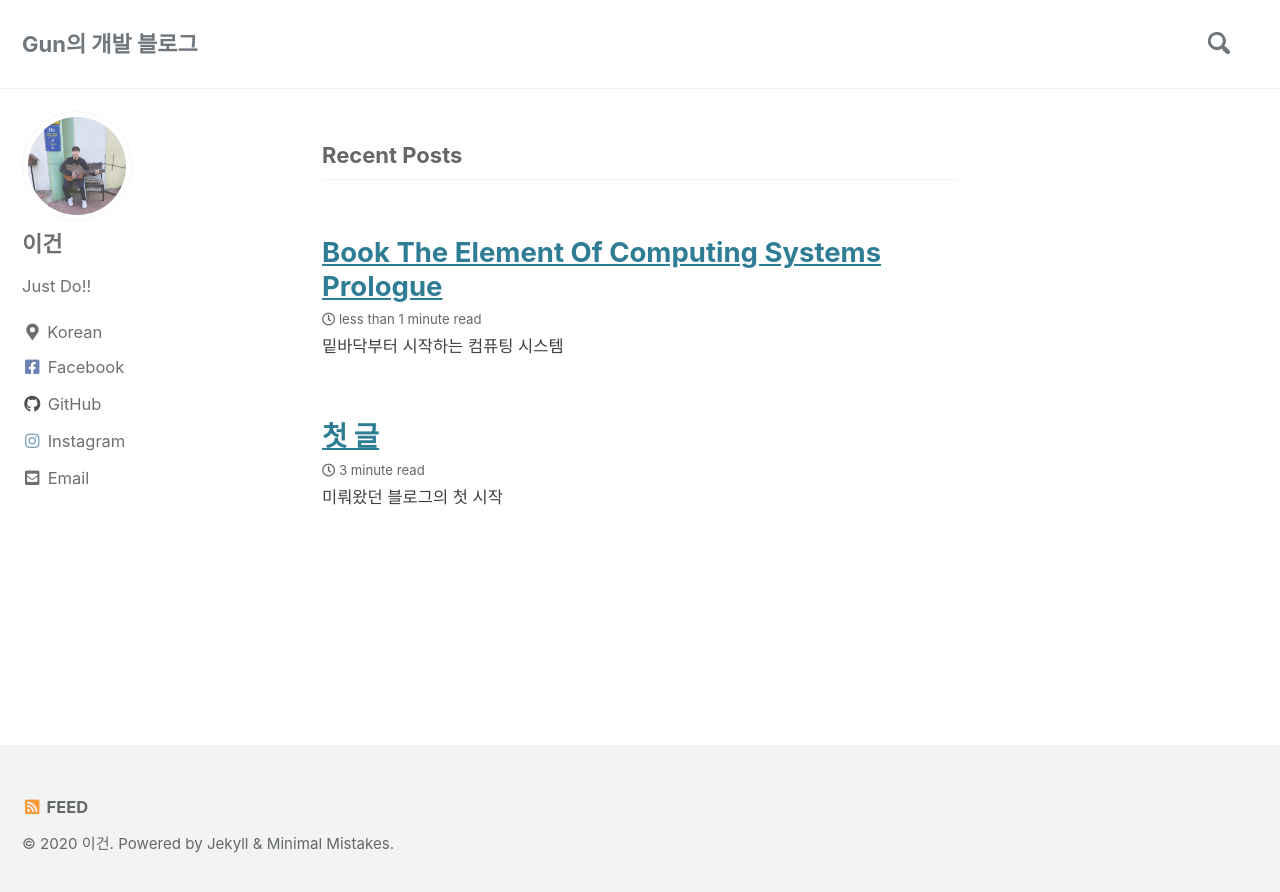
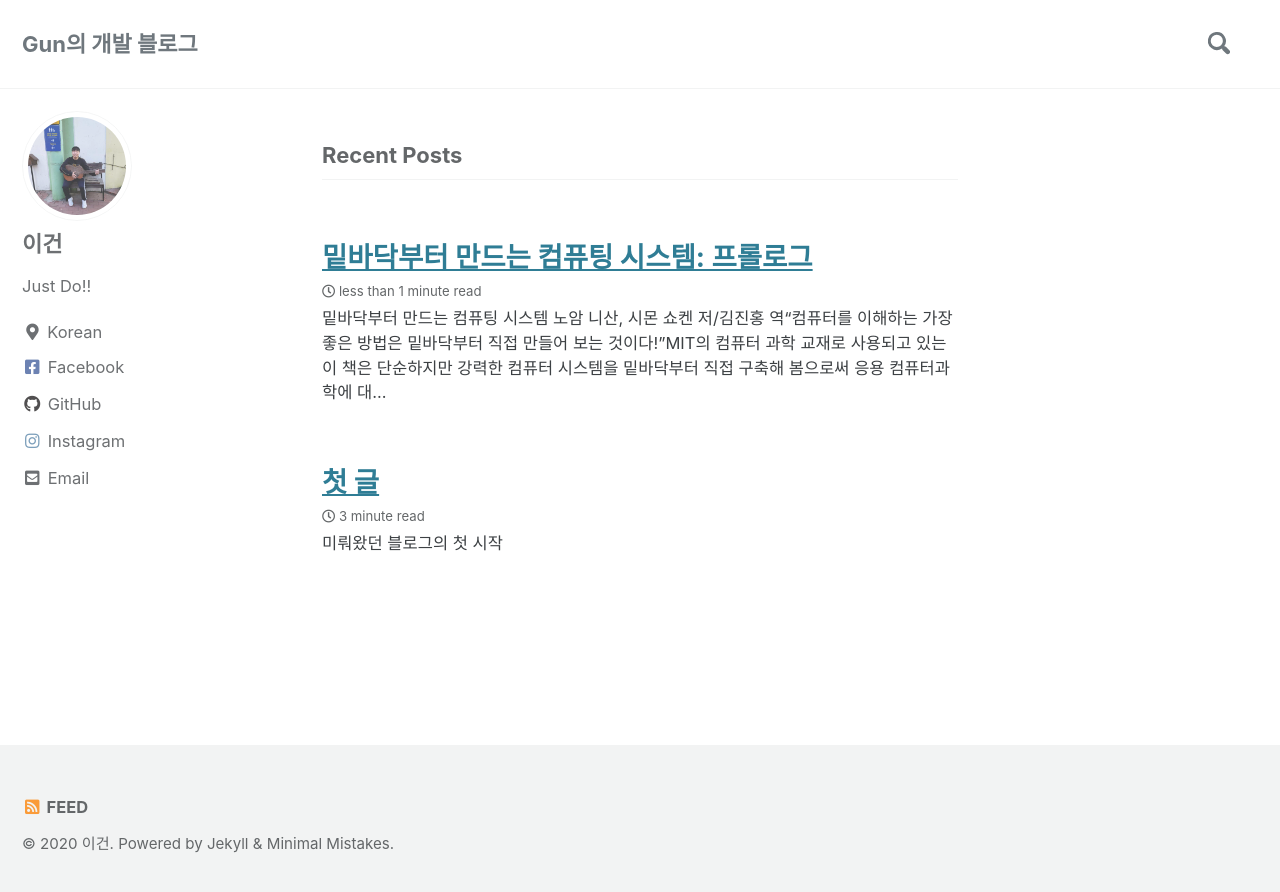
Before and after one commit to sslmyo24/sslmyo24.github.io, a Jekyll site: the page built from index.html, in a window 1280 px wide. Shown: the top 892 px of the page. Built offline with Jekyll 4.4.1, drawn with Linux system fonts in a browser that asks for light colours; cached includes are drawn as plain includes; the list of posts is cut into pages by our own code.

Commit message:
Update 2020-09-05-book-the-element-of-computing-systems-prologue.md

```diff
--- a/_posts/2020-09-05-book-the-element-of-computing-systems-prologue.md
+++ b/_posts/2020-09-05-book-the-element-of-computing-systems-prologue.md
@@ -1,5 +1,5 @@
 ---
-titie: "밑바닥부터 만드는 컴퓨팅 시스템: 프롤로그"
+title: "밑바닥부터 만드는 컴퓨팅 시스템: 프롤로그"
 categories:
   - system programming
 tags:
@@ -11,7 +11,7 @@ tags:
 toc: true
 ---
 
-[밑바닥부터 시작하는 컴퓨팅 시스템](http://www.yes24.com/Product/Goods/71129079)
+<div style="clear:left;text-align:left;"><div style="float:left;margin:0 15px 5px 0;"><a href="http://www.yes24.com/Product/Goods/71129079" style="display:inline-block;overflow:hidden;border:solid 1px #ccc;" target="_blank"><img style="margin:-1px;vertical-align:top;" src="http://image.yes24.com/goods/71129079/M" border="0" alt="밑바닥부터 만드는 컴퓨팅 시스템 "></a></div><div><p style="line-height:1.2em;color:#333;font-size:14px;font-weight:bold;">밑바닥부터 만드는 컴퓨팅 시스템 </p><p style="margin-top:5px;line-height:1.2em;color:#666;"><a href="http://www.yes24.com/SearchCorner/Result?domain=ALL&author_yn=Y&query=&auth_no=255462" target="_blank">노암 니산</a>, <a href="http://www.yes24.com/SearchCorner/Result?domain=ALL&author_yn=Y&query=&auth_no=255463" target="_blank">시몬 쇼켄</a> 저/<a href="http://www.yes24.com/SearchCorner/Result?domain=ALL&author_yn=Y&query=&auth_no=255464" target="_blank">김진홍</a> 역</p><p style="margin-top:14px;line-height:1.5em;text-align:justify;color:#999;">“컴퓨터를 이해하는 가장 좋은 방법은 밑바닥부터 직접 만들어 보는 것이다!”MIT의 컴퓨터 과학 교재로 사용되고 있는 이 책은 단순하지만 강력한 컴퓨터 시스템을 밑바닥부터 직접 구축해 봄으로써 응용 컴퓨터과학에 대한 통합되고 뚜렷한 그림을 그릴 수 있게 해준다. 기본적인 하드웨어 플랫폼과 현대적인 소프트웨어...</p></div></div>
 
 ## 이 책에 대해
 존경하는 한 개발자님의 추천으로 알게 된 책이다. 가장 기초적인 불 논리부터 시작해서 점점 단계를 높여서 만든 컴퓨터 아키텍처로 어셈블러, 컴파일러 같은 소프트적인 것까지 구현해보는 책이다. 컴퓨터 시스템에 대해 깊게 알 수는 없지만 실습을 통해 간단하게 시스템을 이해할 수 있도록 구성한 책이라고 한다. 컴퓨팅 시스템이 시스템 프로그래밍 등을 하지 않는 이상 필수적이지는 않다. 하지만 컴퓨터에 대한 이해가 보다 좋은 프로그램을 만들고 좋은 개발자가 되는데 일조한다고 생각한다. 이 책을 추천해 주신 개발자님은 입문용으로 추천하셨기 때문에 아직 읽지는 않았지만 감히 다른 개발자님들께도 추천해본다.
```
